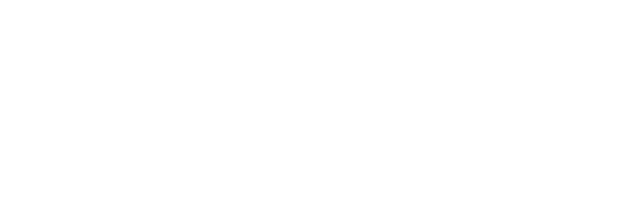
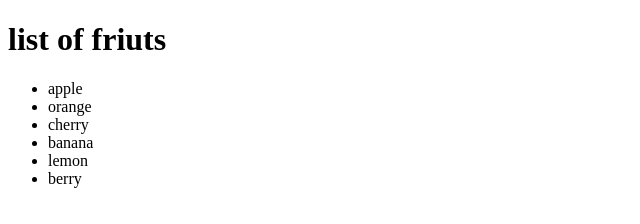
Before and after one commit to azar-barfipour/JSsamples, a plain HTML site: page 2021-09/markup/index.html in a window 1280 px wide. Shown: the whole page, without its empty margins (0-640 px from the left). Drawn offline with Linux system fonts and the light colour scheme.

Commit message:
update markup insertion

```diff
--- a/2021-09/markup/index.html
+++ b/2021-09/markup/index.html
@@ -7,6 +7,15 @@
     <title>Document</title>
   </head>
   <body>
+    <div id="main">
+      <h1>list of friuts</h1>
+      <ul>
+        <li>apple</li>
+        <li>orange</li>
+        <li>cherry</li>
+        <li>banana</li>
+      </ul>
+    </div>
     <script src="./script.js"></script>
   </body>
 </html>
--- a/2021-09/markup/script.js
+++ b/2021-09/markup/script.js
@@ -1 +1,4 @@
-console.log('hello world')
+//markup insertion
+let tag= document.querySelector('ul');
+let newChild= `<li>lemon</li><li>berry</li>`
+tag.innerHTML += newChild;
```
